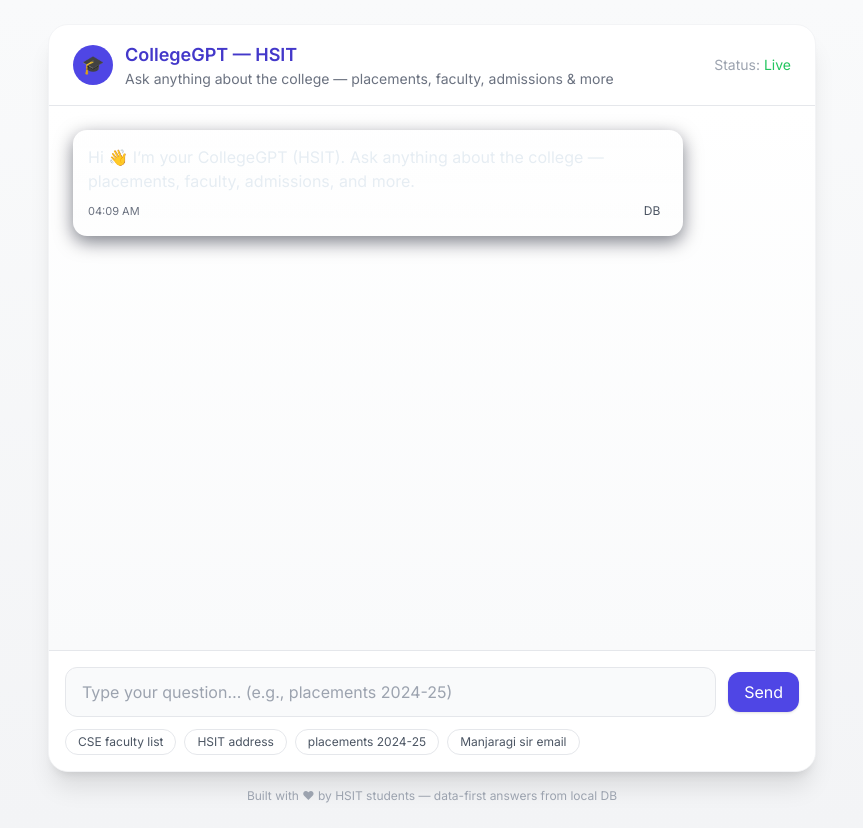
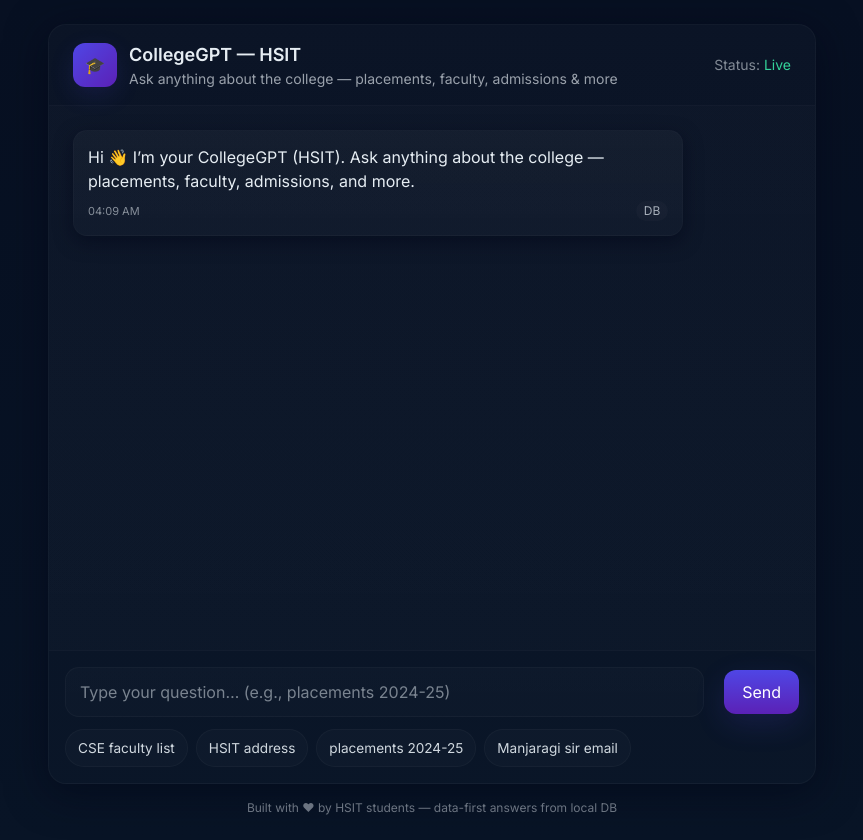
Before and after one commit to Mallikarjunrk2/college_ai, a Next.js app: page / in a window 1280 px wide. Shown: the whole page, without its empty margins (208-1071 px from the left). Built offline with nearby package versions, Linux system fonts and the light colour scheme.

Commit message:
Update index.js

```diff
--- a/pages/index.js
+++ b/pages/index.js
@@ -2,6 +2,7 @@
 import { useEffect, useRef, useState } from "react";
 
 export default function Home() {
+  // initial messages (assistant welcome kept)
   const [messages, setMessages] = useState([
     {
       role: "assistant",
@@ -11,177 +12,121 @@ export default function Home() {
       ts: Date.now(),
     },
   ]);
-
   const [input, setInput] = useState("");
   const [loading, setLoading] = useState(false);
   const scrollRef = useRef(null);
 
   useEffect(() => {
+    // auto-scroll to bottom on new message
     if (scrollRef.current) {
       scrollRef.current.scrollTop = scrollRef.current.scrollHeight;
     }
   }, [messages, loading]);
 
-  function prettyTime(ts) {
-    try {
-      return new Date(ts).toLocaleTimeString([], {
-        hour: "2-digit",
-        minute: "2-digit",
-      });
-    } catch {
-      return "";
-    }
-  }
-
   async function sendMessage() {
     if (!input.trim()) return;
     const question = input.trim();
-
-    const newMessages = [
-      ...messages,
-      { role: "user", content: question, ts: Date.now() },
-    ];
-
+    const newMessages = [...messages, { role: "user", content: question, ts: Date.now() }];
     setMessages(newMessages);
     setInput("");
     setLoading(true);
 
     try {
-      // 1) Try local DB JSON (college_local)
+      // 1) try local college DB JSON API
       const r1 = await fetch("/api/college_local", {
         method: "POST",
         headers: { "Content-Type": "application/json" },
         body: JSON.stringify({ question }),
       });
+      const a1 = await r1.json();
+      const collegeReply = a1?.reply || "";
 
-      const a1 = await r1.json();
-      const replyDb = a1?.reply || "";
-
-      if (replyDb) {
-        setMessages([
+      if (collegeReply) {
+        setMessages(prev => [
           ...newMessages,
-          {
-            role: "assistant",
-            content: replyDb,
-            meta: { source: "db" },
-            ts: Date.now(),
-          },
+          { role: "assistant", content: collegeReply, meta: { source: "db" }, ts: Date.now() },
         ]);
         setLoading(false);
         return;
       }
 
-      // 2) Fallback to LLM
+      // 2) fallback to LLM (your existing /api/chat)
       const r2 = await fetch("/api/chat", {
         method: "POST",
         headers: { "Content-Type": "application/json" },
         body: JSON.stringify({ messages: newMessages }),
       });
 
+      if (!r2.ok) {
+        let errMsg = `Server error (${r2.status})`;
+        try {
+          const body = await r2.json();
+          if (body?.message) errMsg = body.message;
+        } catch {}
+        setMessages(prev => [
+          ...newMessages,
+          { role: "assistant", content: `❌ ${errMsg}`, meta: { source: "llm" }, ts: Date.now() },
+        ]);
+        setLoading(false);
+        return;
+      }
       const a2 = await r2.json();
-      const llmReply = a2?.reply || "I couldn’t generate a reply 😅";
-
-      setMessages([
-        ...newMessages,
-        {
-          role: "assistant",
-          content: llmReply,
-          meta: { source: "llm" },
-          ts: Date.now(),
-        },
-      ]);
-    } catch (err) {
-      setMessages([
-        ...newMessages,
-        {
-          role: "assistant",
-          content: "❌ Network error",
-          meta: { source: "error" },
-          ts: Date.now(),
-        },
-      ]);
+      const reply = a2?.reply || "I couldn’t generate a reply 😅";
+      setMessages(prev => [...newMessages, { role: "assistant", content: reply, meta: { source: "llm" }, ts: Date.now() }]);
+    } catch (e) {
+      setMessages(prev => [...newMessages, { role: "assistant", content: "❌ Network error", meta: { source: "error" }, ts: Date.now() }]);
     } finally {
       setLoading(false);
     }
   }
 
+  function prettyTime(ts) {
+    try {
+      const d = new Date(ts);
+      return d.toLocaleTimeString([], { hour: "2-digit", minute: "2-digit" });
+    } catch {
+      return "";
+    }
+  }
+
   return (
-    <div className="min-h-screen bg-gradient-to-b from-gray-50 to-gray-100 flex items-center justify-center p-6">
+    <div className="min-h-screen flex items-center justify-center p-6" style={{ background: "linear-gradient(180deg,#071022,#081426)" }}>
       <div className="w-full max-w-3xl">
         {/* Card */}
-        <div className="bg-white rounded-2xl shadow-xl overflow-hidden border border-gray-100">
-
+        <div className="app-card">
           {/* Header */}
-          <div className="flex items-center justify-between px-6 py-4 border-b">
+          <div className="flex items-center justify-between px-6 py-4 border-b" style={{ borderColor: "rgba(255,255,255,0.03)" }}>
             <div className="flex items-center gap-3">
-              <div className="w-10 h-10 rounded-full bg-indigo-600 flex items-center justify-center text-white text-lg font-semibold">
-                🎓
-              </div>
+              <div className="brand-badge">🎓</div>
               <div>
-                <div className="text-lg font-semibold text-indigo-700">
-                  CollegeGPT — HSIT
-                </div>
-                <div className="text-sm text-gray-500">
-                  Ask anything about the college — placements, faculty, admissions & more
-                </div>
+                <div className="text-lg font-semibold" style={{ color: "#e6edf3" }}>CollegeGPT — HSIT</div>
+                <div className="text-sm" style={{ color: "rgba(230,237,243,0.65)" }}>Ask anything about the college — placements, faculty, admissions & more</div>
               </div>
             </div>
-
-            <div className="text-sm text-gray-400">
-              Status: <span className="text-green-500">Live</span>
-            </div>
+            <div className="text-sm" style={{ color: "rgba(230,237,243,0.55)" }}>Status: <span style={{ color: "#34d399" }}>Live</span></div>
           </div>
 
-          {/* Messages */}
-          <div
-            ref={scrollRef}
-            className="h-[60vh] md:h-[68vh] overflow-y-auto px-6 py-6 space-y-4 bg-gradient-to-b from-white to-gray-50"
-          >
+          {/* Messages area */}
+          <div ref={scrollRef} className="messages-area h-[60vh] md:h-[68vh] overflow-y-auto px-6 py-6 space-y-4">
             {messages.map((m, i) => {
               const isUser = m.role === "user";
               return (
                 <div key={i} className={`flex ${isUser ? "justify-end" : "justify-start"}`}>
-                  <div className={`max-w-[85%] ${isUser ? "text-right" : "text-left"}`}>
-
-                    {/* BUBBLE — using brand CSS */}
-                    <div
-                      className={`inline-block p-4 whitespace-pre-wrap break-words shadow-sm ${
-                        isUser ? "msg-user text-white" : "msg-assistant text-gray-800"
-                      }`}
-                      style={{ maxWidth: "100%" }}
-                    >
-                      {/* Content */}
-                      <div className="prose prose-sm max-w-none">{m.content}</div>
-
-                      {/* Meta */}
-                      <div
-                        className={`mt-2 text-[11px] ${
-                          isUser ? "text-white/90" : "text-gray-500"
-                        } flex items-center gap-2 justify-between`}
-                      >
-                        <span>{prettyTime(m.ts)}</span>
-
-                        {/* Source tag */}
-                        <span
-                          className="ml-3 px-2 py-0.5 rounded-full text-xs hidden sm:inline"
-                          style={{
-                            background: isUser
-                              ? "rgba(255,255,255,0.08)"
-                              : "transparent",
-                            color: isUser
-                              ? "rgba(255,255,255,0.9)"
-                              : "rgba(55,65,81,0.9)",
-                          }}
-                        >
-                          {m.meta?.source === "db"
-                            ? "DB"
-                            : m.meta?.source === "llm"
-                            ? "LLM"
-                            : ""}
+                  <div className={`${isUser ? "items-end text-right" : "items-start text-left"} max-w-[85%]`}>
+                    {/* bubble */}
+                    <div className={`${isUser ? "msg-user" : "msg-assistant"} inline-block shadow-sm`}>
+                      {/* content */}
+                      <div className="prose prose-sm max-w-none" style={{ color: isUser ? "#fff" : "#e6edf3" }}>
+                        {m.content}
+                      </div>
+                      {/* meta row */}
+                      <div className={`mt-2 msg-meta flex items-center gap-2 justify-between`}>
+                        <span>{m.ts ? prettyTime(m.ts) : ""}</span>
+                        <span className="ml-3 px-2 py-0.5 rounded-full text-xs hidden sm:inline" style={{ background: "rgba(255,255,255,0.02)", color: "rgba(230,237,243,0.7)" }}>
+                          {m.meta?.source === "db" ? "DB" : m.meta?.source === "llm" ? "LLM" : m.meta?.source === "error" ? "ERR" : ""}
                         </span>
                       </div>
                     </div>
-
                   </div>
                 </div>
               );
@@ -189,53 +134,48 @@ export default function Home() {
 
             {loading && (
               <div className="flex justify-start">
-                <div className="bg-gray-100 text-gray-700 rounded-tl-2xl rounded-br-2xl rounded-tr-xl p-4 animate-pulse w-1/3">
-                  <div className="h-3 bg-gray-200 rounded mb-2"></div>
-                  <div className="h-3 bg-gray-200 rounded w-3/4"></div>
+                <div className="msg-assistant animate-pulse w-1/3">
+                  <div className="h-3 bg-white/10 rounded mb-2"></div>
+                  <div className="h-3 bg-white/8 rounded w-3/4"></div>
                 </div>
               </div>
             )}
           </div>
 
           {/* Input bar */}
-          <div className="p-4 border-t bg-white sticky bottom-0">
+          <div className="p-4 border-t bg-transparent" style={{ borderTop: "1px solid rgba(255,255,255,0.03)" }}>
             <div className="max-w-full mx-auto flex gap-3 items-center">
               <input
-                className="flex-1 rounded-xl border border-gray-200 px-4 py-3 bg-gray-50 focus:outline-none focus:ring-2 focus:ring-indigo-200 placeholder-gray-400"
+                aria-label="Type your question"
+                className="chat-input flex-1"
                 placeholder="Type your question… (e.g., placements 2024-25)"
                 value={input}
                 onChange={(e) => setInput(e.target.value)}
                 onKeyDown={(e) => e.key === "Enter" && sendMessage()}
                 disabled={loading}
               />
-
               <button
                 onClick={sendMessage}
                 disabled={loading}
-                className="rounded-xl bg-indigo-600 hover:bg-indigo-700 text-white px-4 py-2 font-medium shadow"
+                className="send-btn ml-2"
               >
                 {loading ? "Sending..." : "Send"}
               </button>
             </div>
 
-            {/* Quick chips */}
+            {/* small quick chips */}
             <div className="mt-3 flex gap-2 flex-wrap">
-              {["CSE faculty list", "HSIT address", "placements 2024-25", "Manjaragi sir email"].map(
-                (c) => (
-                  <button
-                    key={c}
-                    onClick={() => setInput(c)}
-                    className="text-xs px-3 py-1 rounded-full border border-gray-200 text-gray-600 hover:bg-gray-100"
-                  >
-                    {c}
-                  </button>
-                )
-              )}
+              {["CSE faculty list", "HSIT address", "placements 2024-25", "Manjaragi sir email"].map((c) => (
+                <button key={c} onClick={() => { setInput(c); }} className="chip">
+                  {c}
+                </button>
+              ))}
             </div>
           </div>
         </div>
 
-        <div className="mt-4 text-center text-xs text-gray-400">
+        {/* footer small */}
+        <div className="mt-4 text-center text-xs" style={{ color: "rgba(230,237,243,0.45)" }}>
           Built with ♥ by HSIT students — data-first answers from local DB
         </div>
       </div>
```
